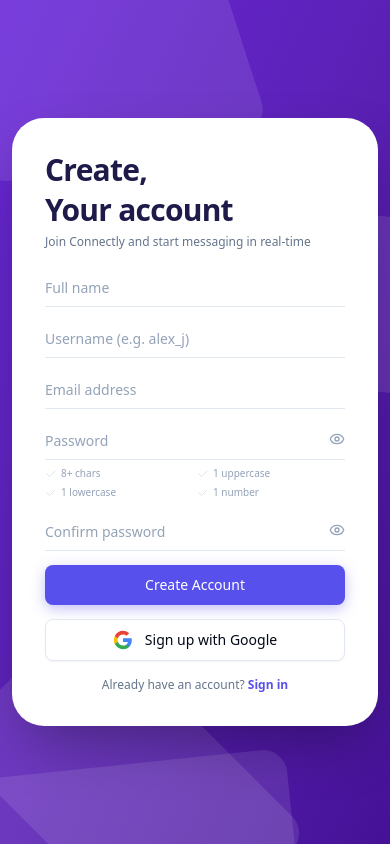
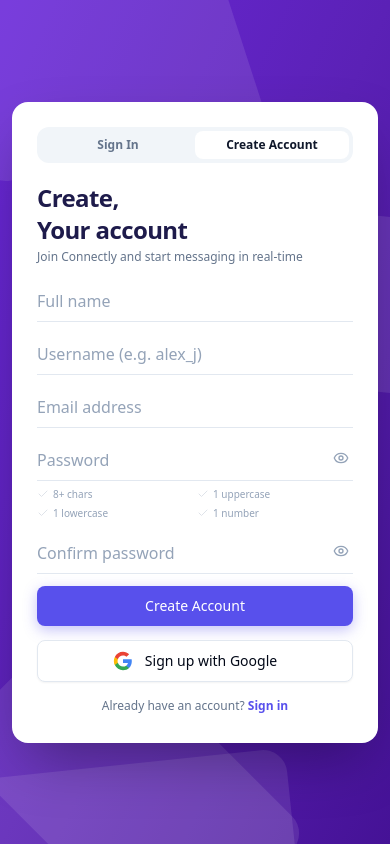
Before and after one commit to SamiumBashir/chattingApp, a Next.js app in the folder client/: page /register in a window 390 px wide. Built offline with nearby package versions, Linux system fonts and the light colour scheme; no server answers.

Commit message:
fix(ui): responsive improvements for login and register auth card

```diff
--- a/client/src/app/(auth)/layout.tsx
+++ b/client/src/app/(auth)/layout.tsx
@@ -2,15 +2,17 @@ import React from 'react';
 
 export default function AuthLayout({ children }: { children: React.ReactNode }) {
   return (
-    <div className="min-h-screen w-full bg-[#5D26C1] bg-gradient-to-br from-[#6A28D9] via-[#5B21B6] to-[#451296] flex items-center justify-center p-3 sm:p-6 lg:p-8 relative overflow-hidden">
-      {/* Floating isometric background decorative plates matching reference image */}
-      <div className="absolute -top-12 -left-12 w-72 h-52 bg-white/10 backdrop-blur-xs rounded-3xl transform -rotate-12 skew-x-6 pointer-events-none" />
-      <div className="absolute top-1/4 -right-16 w-60 h-44 bg-white/10 backdrop-blur-xs rounded-3xl transform rotate-12 -skew-y-6 pointer-events-none" />
-      <div className="absolute -bottom-10 -left-8 w-80 h-48 bg-white/10 backdrop-blur-xs rounded-3xl transform rotate-45 pointer-events-none" />
-      <div className="absolute -bottom-16 right-1/4 w-80 h-36 bg-white/10 backdrop-blur-xs rounded-3xl transform -rotate-6 pointer-events-none" />
+    <div className="min-h-screen w-full bg-[#5D26C1] bg-gradient-to-br from-[#6A28D9] via-[#5B21B6] to-[#451296] flex items-center justify-center py-6 px-3 sm:py-10 sm:px-6 lg:p-8 relative overflow-x-hidden overflow-y-auto">
+      {/* Floating isometric background decorative plates with fixed container to prevent scrollbar bloat */}
+      <div className="fixed inset-0 overflow-hidden pointer-events-none">
+        <div className="absolute -top-12 -left-12 w-72 h-52 bg-white/10 backdrop-blur-xs rounded-3xl transform -rotate-12 skew-x-6" />
+        <div className="absolute top-1/4 -right-16 w-60 h-44 bg-white/10 backdrop-blur-xs rounded-3xl transform rotate-12 -skew-y-6" />
+        <div className="absolute -bottom-10 -left-8 w-80 h-48 bg-white/10 backdrop-blur-xs rounded-3xl transform rotate-45" />
+        <div className="absolute -bottom-16 right-1/4 w-80 h-36 bg-white/10 backdrop-blur-xs rounded-3xl transform -rotate-6" />
+      </div>
 
       {/* Main Content Area */}
-      <div className="w-full flex items-center justify-center relative z-10">
+      <div className="w-full flex items-center justify-center relative z-10 my-auto">
         {children}
       </div>
     </div>
--- a/client/src/components/shared/AuthCard.tsx
+++ b/client/src/components/shared/AuthCard.tsx
@@ -65,7 +65,7 @@ export function AuthCard({ initialMode }: AuthCardProps) {
   const [showConfirmPassword, setShowConfirmPassword] = useState(false);
   const [regServerError, setRegServerError] = useState<string | null>(null);
 
-  // Sync mode when pathname changes (e.g. browser back/forward)
+  // Sync mode when pathname changes (e.g. browser back/forward or direct route)
   useEffect(() => {
     if (pathname?.includes('register')) {
       setMode('register');
@@ -74,7 +74,7 @@ export function AuthCard({ initialMode }: AuthCardProps) {
     }
   }, [pathname]);
 
-  // Listen to popstate for smooth slide on browser Back/Forward
+  // Listen to popstate for smooth sliding on browser Back/Forward
   useEffect(() => {
     const handlePopState = () => {
       const path = window.location.pathname;
@@ -153,7 +153,7 @@ export function AuthCard({ initialMode }: AuthCardProps) {
   };
 
   return (
-    <div className="w-full max-w-5xl lg:max-w-6xl bg-white rounded-[2rem] sm:rounded-[2.5rem] shadow-[0_25px_60px_-15px_rgba(0,0,0,0.35)] overflow-hidden border border-white/30 relative min-h-[580px] lg:h-[660px]">
+    <div className="w-full max-w-md sm:max-w-lg lg:max-w-5xl xl:max-w-6xl mx-auto bg-white rounded-2xl sm:rounded-[2rem] lg:rounded-[2.5rem] shadow-[0_25px_60px_-15px_rgba(0,0,0,0.35)] overflow-hidden border border-white/30 relative h-auto lg:h-[660px]">
       {/* ------------------------------------------------------------------ */}
       {/* DESKTOP SLIDING ILLUSTRATION PANEL (Width: 58.333% = 7 cols of 12) */}
       {/* ------------------------------------------------------------------ */}
@@ -176,45 +176,71 @@ export function AuthCard({ initialMode }: AuthCardProps) {
       </div>
 
       {/* ------------------------------------------------------------------ */}
-      {/* REGISTER FORM PANEL (Positioned on the LEFT side)                  */}
+      {/* REGISTER FORM PANEL                                                */}
       {/* ------------------------------------------------------------------ */}
       <div
-        className={`w-full lg:w-[41.666667%] lg:left-0 lg:top-0 lg:bottom-0 lg:h-full lg:absolute p-8 sm:p-10 lg:p-10 flex flex-col justify-between bg-white overflow-y-auto transition-all duration-500 ${
+        className={`w-full lg:w-[41.666667%] lg:left-0 lg:top-0 lg:bottom-0 lg:h-full lg:absolute p-6 sm:p-8 lg:p-10 flex flex-col justify-between bg-white overflow-y-auto transition-all duration-500 ${
           mode === 'register'
-            ? 'opacity-100 translate-x-0 pointer-events-auto z-10 delay-150'
-            : 'opacity-0 -translate-x-8 pointer-events-none lg:pointer-events-none hidden lg:flex'
+            ? 'flex opacity-100 translate-x-0 pointer-events-auto z-10 lg:delay-150'
+            : 'hidden lg:flex opacity-0 -translate-x-8 pointer-events-none'
         }`}
       >
         <div>
+          {/* Mobile Tab Switcher */}
+          <div className="flex lg:hidden bg-slate-100 p-1 rounded-xl mb-5 select-none">
+            <button
+              type="button"
+              onClick={() => handleSwitch('login')}
+              className={`flex-1 py-1.5 text-xs font-semibold rounded-lg transition-all ${
+                mode === 'login'
+                  ? 'bg-white text-slate-900 shadow-xs'
+                  : 'text-slate-500 hover:text-slate-900'
+              }`}
+            >
+              Sign In
+            </button>
+            <button
+              type="button"
+              onClick={() => handleSwitch('register')}
+              className={`flex-1 py-1.5 text-xs font-semibold rounded-lg transition-all ${
+                mode === 'register'
+                  ? 'bg-white text-slate-900 shadow-xs'
+                  : 'text-slate-500 hover:text-slate-900'
+              }`}
+            >
+              Create Account
+            </button>
+          </div>
+
           {/* Header Typography */}
-          <div className="mb-5">
-            <h1 className="text-3xl sm:text-4xl font-extrabold text-[#1E1B4B] tracking-tight leading-tight">
+          <div className="mb-4 sm:mb-5">
+            <h1 className="text-2xl sm:text-3xl lg:text-4xl font-extrabold text-[#1E1B4B] tracking-tight leading-tight">
               Create,
             </h1>
-            <h2 className="text-3xl sm:text-4xl font-extrabold text-[#1E1B4B] tracking-tight leading-tight mt-0.5">
+            <h2 className="text-2xl sm:text-3xl lg:text-4xl font-extrabold text-[#1E1B4B] tracking-tight leading-tight mt-0.5">
               Your account
             </h2>
-            <p className="text-xs text-slate-500 mt-1.5">
+            <p className="text-xs text-slate-500 mt-1">
               Join Connectly and start messaging in real-time
             </p>
           </div>
 
           {/* Error Message */}
           {regServerError && (
-            <div className="mb-4 rounded-lg bg-red-50 p-2.5 text-xs font-medium text-red-600 border border-red-200">
+            <div className="mb-3.5 rounded-lg bg-red-50 p-2.5 text-xs font-medium text-red-600 border border-red-200">
               {regServerError}
             </div>
           )}
 
           {/* Register Form */}
-          <form onSubmit={handleRegSubmit(onRegSubmit)} className="space-y-3.5">
+          <form onSubmit={handleRegSubmit(onRegSubmit)} className="space-y-3 sm:space-y-3.5">
             {/* Full Name */}
             <div>
               <input
                 type="text"
                 placeholder="Full name"
                 autoComplete="name"
-                className="w-full border-0 border-b border-slate-200 focus:border-[#5850EC] focus:ring-0 rounded-none px-0 py-2 text-slate-800 placeholder:text-slate-400 text-sm transition-colors outline-hidden bg-transparent"
+                className="w-full border-0 border-b border-slate-200 focus:border-[#5850EC] focus:ring-0 rounded-none px-0 py-2 text-slate-800 placeholder:text-slate-400 text-base sm:text-sm transition-colors outline-hidden bg-transparent"
                 {...regFormRegister('name')}
               />
               {regErrors.name && (
@@ -228,7 +254,7 @@ export function AuthCard({ initialMode }: AuthCardProps) {
                 type="text"
                 placeholder="Username (e.g. alex_j)"
                 autoComplete="username"
-                className="w-full border-0 border-b border-slate-200 focus:border-[#5850EC] focus:ring-0 rounded-none px-0 py-2 text-slate-800 placeholder:text-slate-400 text-sm transition-colors outline-hidden bg-transparent"
+                className="w-full border-0 border-b border-slate-200 focus:border-[#5850EC] focus:ring-0 rounded-none px-0 py-2 text-slate-800 placeholder:text-slate-400 text-base sm:text-sm transition-colors outline-hidden bg-transparent"
                 {...regFormRegister('username')}
               />
               {regErrors.username && (
@@ -242,7 +268,7 @@ export function AuthCard({ initialMode }: AuthCardProps) {
                 type="email"
                 placeholder="Email address"
                 autoComplete="email"
-                className="w-full border-0 border-b border-slate-200 focus:border-[#5850EC] focus:ring-0 rounded-none px-0 py-2 text-slate-800 placeholder:text-slate-400 text-sm transition-colors outline-hidden bg-transparent"
+                className="w-full border-0 border-b border-slate-200 focus:border-[#5850EC] focus:ring-0 rounded-none px-0 py-2 text-slate-800 placeholder:text-slate-400 text-base sm:text-sm transition-colors outline-hidden bg-transparent"
                 {...regFormRegister('email')}
               />
               {regErrors.email && (
@@ -256,13 +282,13 @@ export function AuthCard({ initialMode }: AuthCardProps) {
                 type={showRegPassword ? 'text' : 'password'}
                 placeholder="Password"
                 autoComplete="new-password"
-                className="w-full border-0 border-b border-slate-200 focus:border-[#5850EC] focus:ring-0 rounded-none px-0 py-2 pr-8 text-slate-800 placeholder:text-slate-400 text-sm transition-colors outline-hidden bg-transparent"
+                className="w-full border-0 border-b border-slate-200 focus:border-[#5850EC] focus:ring-0 rounded-none px-0 py-2 pr-9 text-slate-800 placeholder:text-slate-400 text-base sm:text-sm transition-colors outline-hidden bg-transparent"
                 {...regFormRegister('password')}
               />
               <button
                 type="button"
                 onClick={() => setShowRegPassword(!showRegPassword)}
-                className="absolute right-0 top-2 text-slate-400 hover:text-slate-600 cursor-pointer"
+                className="absolute right-0 top-1.5 p-1 text-slate-400 hover:text-slate-600 cursor-pointer"
                 aria-label={showRegPassword ? 'Hide password' : 'Show password'}
               >
                 {showRegPassword ? <EyeOff className="h-4 w-4" /> : <Eye className="h-4 w-4" />}
@@ -294,13 +320,13 @@ export function AuthCard({ initialMode }: AuthCardProps) {
                 type={showConfirmPassword ? 'text' : 'password'}
                 placeholder="Confirm password"
                 autoComplete="new-password"
-                className="w-full border-0 border-b border-slate-200 focus:border-[#5850EC] focus:ring-0 rounded-none px-0 py-2 pr-8 text-slate-800 placeholder:text-slate-400 text-sm transition-colors outline-hidden bg-transparent"
+                className="w-full border-0 border-b border-slate-200 focus:border-[#5850EC] focus:ring-0 rounded-none px-0 py-2 pr-9 text-slate-800 placeholder:text-slate-400 text-base sm:text-sm transition-colors outline-hidden bg-transparent"
                 {...regFormRegister('confirmPassword')}
               />
               <button
                 type="button"
                 onClick={() => setShowConfirmPassword(!showConfirmPassword)}
-                className="absolute right-0 top-2 text-slate-400 hover:text-slate-600 cursor-pointer"
+                className="absolute right-0 top-1.5 p-1 text-slate-400 hover:text-slate-600 cursor-pointer"
                 aria-label={showConfirmPassword ? 'Hide confirm password' : 'Show confirm password'}
               >
                 {showConfirmPassword ? <EyeOff className="h-4 w-4" /> : <Eye className="h-4 w-4" />}
@@ -314,7 +340,7 @@ export function AuthCard({ initialMode }: AuthCardProps) {
             <button
               type="submit"
               disabled={isLoading}
-              className="w-full bg-[#5850EC] hover:bg-[#4338CA] text-white font-medium py-2.5 rounded-lg text-sm shadow-[0_4px_14px_rgba(88,80,236,0.35)] hover:shadow-[0_6px_20px_rgba(88,80,236,0.45)] transition-all cursor-pointer disabled:opacity-60 disabled:cursor-not-allowed flex items-center justify-center gap-2 mt-1"
+              className="w-full bg-[#5850EC] hover:bg-[#4338CA] text-white font-medium py-2.5 rounded-lg text-sm shadow-[0_4px_14px_rgba(88,80,236,0.35)] hover:shadow-[0_6px_20px_rgba(88,80,236,0.45)] transition-all cursor-pointer disabled:opacity-60 disabled:cursor-not-allowed flex items-center justify-center gap-2 mt-2"
             >
               {isLoading ? (
                 <>
@@ -336,7 +362,7 @@ export function AuthCard({ initialMode }: AuthCardProps) {
           </div>
 
           {/* Sign In Redirect Link with smooth sliding switch */}
-          <p className="text-center text-xs text-slate-500 mt-4">
+          <p className="text-center text-xs text-slate-500 mt-4 pb-1">
             Already have an account?{' '}
             <a
               href="/login"
@@ -353,42 +379,68 @@ export function AuthCard({ initialMode }: AuthCardProps) {
       </div>
 
       {/* ------------------------------------------------------------------ */}
-      {/* LOGIN FORM PANEL (Positioned on the RIGHT side)                   */}
+      {/* LOGIN FORM PANEL                                                   */}
       {/* ------------------------------------------------------------------ */}
       <div
-        className={`w-full lg:w-[41.666667%] lg:right-0 lg:top-0 lg:bottom-0 lg:h-full lg:absolute p-8 sm:p-12 lg:p-12 flex flex-col justify-between bg-white overflow-y-auto transition-all duration-500 ${
+        className={`w-full lg:w-[41.666667%] lg:right-0 lg:top-0 lg:bottom-0 lg:h-full lg:absolute p-6 sm:p-8 lg:p-12 flex flex-col justify-between bg-white overflow-y-auto transition-all duration-500 ${
           mode === 'login'
-            ? 'opacity-100 translate-x-0 pointer-events-auto z-10 delay-150'
-            : 'opacity-0 translate-x-8 pointer-events-none lg:pointer-events-none hidden lg:flex'
+            ? 'flex opacity-100 translate-x-0 pointer-events-auto z-10 lg:delay-150'
+            : 'hidden lg:flex opacity-0 translate-x-8 pointer-events-none'
         }`}
       >
         <div>
+          {/* Mobile Tab Switcher */}
+          <div className="flex lg:hidden bg-slate-100 p-1 rounded-xl mb-6 select-none">
+            <button
+              type="button"
+              onClick={() => handleSwitch('login')}
+              className={`flex-1 py-1.5 text-xs font-semibold rounded-lg transition-all ${
+                mode === 'login'
+                  ? 'bg-white text-slate-900 shadow-xs'
+                  : 'text-slate-500 hover:text-slate-900'
+              }`}
+            >
+              Sign In
+            </button>
+            <button
+              type="button"
+              onClick={() => handleSwitch('register')}
+              className={`flex-1 py-1.5 text-xs font-semibold rounded-lg transition-all ${
+                mode === 'register'
+                  ? 'bg-white text-slate-900 shadow-xs'
+                  : 'text-slate-500 hover:text-slate-900'
+              }`}
+            >
+              Create Account
+            </button>
+          </div>
+
           {/* Header Typography */}
-          <div className="mb-8">
-            <h1 className="text-3xl sm:text-4xl font-extrabold text-[#1E1B4B] tracking-tight leading-tight">
+          <div className="mb-6 sm:mb-8">
+            <h1 className="text-2xl sm:text-3xl lg:text-4xl font-extrabold text-[#1E1B4B] tracking-tight leading-tight">
               Hello,
             </h1>
-            <h2 className="text-3xl sm:text-4xl font-extrabold text-[#1E1B4B] tracking-tight leading-tight mt-0.5">
+            <h2 className="text-2xl sm:text-3xl lg:text-4xl font-extrabold text-[#1E1B4B] tracking-tight leading-tight mt-0.5">
               Welcome back
             </h2>
           </div>
 
           {/* Error Message */}
           {loginServerError && (
-            <div className="mb-5 rounded-lg bg-red-50 p-3 text-xs font-medium text-red-600 border border-red-200">
+            <div className="mb-4 sm:mb-5 rounded-lg bg-red-50 p-3 text-xs font-medium text-red-600 border border-red-200">
               {loginServerError}
             </div>
           )}
 
           {/* Form Fields */}
-          <form onSubmit={handleLoginSubmit(onLoginSubmit)} className="space-y-6">
+          <form onSubmit={handleLoginSubmit(onLoginSubmit)} className="space-y-4 sm:space-y-6">
             {/* Username or email input */}
             <div>
               <input
                 type="text"
                 placeholder="Username or email"
                 autoComplete="username"
-                className="w-full border-0 border-b border-slate-200 focus:border-[#5850EC] focus:ring-0 rounded-none px-0 py-3 text-slate-800 placeholder:text-slate-400 text-sm transition-colors outline-hidden bg-transparent"
+                className="w-full border-0 border-b border-slate-200 focus:border-[#5850EC] focus:ring-0 rounded-none px-0 py-2.5 sm:py-3 text-slate-800 placeholder:text-slate-400 text-base sm:text-sm transition-colors outline-hidden bg-transparent"
                 {...loginFormRegister('identifier')}
               />
               {loginErrors.identifier && (
@@ -402,13 +454,13 @@ export function AuthCard({ initialMode }: AuthCardProps) {
                 type={showLoginPassword ? 'text' : 'password'}
                 placeholder="Password"
                 autoComplete="current-password"
-                className="w-full border-0 border-b border-slate-200 focus:border-[#5850EC] focus:ring-0 rounded-none px-0 py-3 pr-10 text-slate-800 placeholder:text-slate-400 text-sm transition-colors outline-hidden bg-transparent"
+                className="w-full border-0 border-b border-slate-200 focus:border-[#5850EC] focus:ring-0 rounded-none px-0 py-2.5 sm:py-3 pr-9 text-slate-800 placeholder:text-slate-400 text-base sm:text-sm transition-colors outline-hidden bg-transparent"
                 {...loginFormRegister('password')}
               />
               <button
                 type="button"
                 onClick={() => setShowLoginPassword(!showLoginPassword)}
-                className="absolute right-0 top-3 text-slate-400 hover:text-slate-600 cursor-pointer"
+                className="absolute right-0 top-2 sm:top-2.5 p-1 text-slate-400 hover:text-slate-600 cursor-pointer"
                 aria-label={showLoginPassword ? 'Hide password' : 'Show password'}
               >
                 {showLoginPassword ? <EyeOff className="h-4 w-4" /> : <Eye className="h-4 w-4" />}
@@ -420,7 +472,7 @@ export function AuthCard({ initialMode }: AuthCardProps) {
 
             {/* Remember me & Forgot password */}
             <div className="flex items-center justify-between pt-1">
-              <label className="flex items-center gap-2 cursor-pointer select-none">
+              <label className="flex items-center gap-2 cursor-pointer select-none py-1">
                 <input
                   type="checkbox"
                   checked={rememberMe}
@@ -432,7 +484,7 @@ export function AuthCard({ initialMode }: AuthCardProps) {
 
               <Link
                 href="/forgot-password"
-                className="text-xs text-slate-500 hover:text-slate-800 transition-colors"
+                className="text-xs text-slate-500 hover:text-slate-800 transition-colors py-1"
               >
                 Forgot password?
               </Link>
@@ -464,7 +516,7 @@ export function AuthCard({ initialMode }: AuthCardProps) {
           </div>
 
           {/* Sign Up Redirect Link with smooth sliding switch */}
-          <p className="text-center text-xs text-slate-500 mt-5">
+          <p className="text-center text-xs text-slate-500 mt-5 pb-1">
             Don&apos;t have an account?{' '}
             <a
               href="/register"
```
